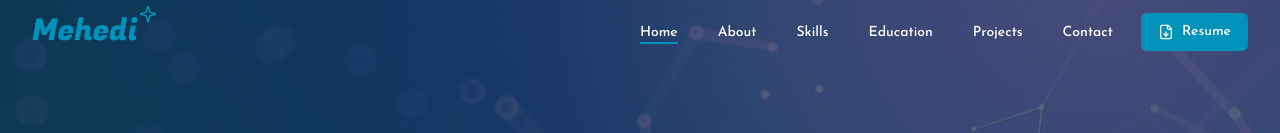
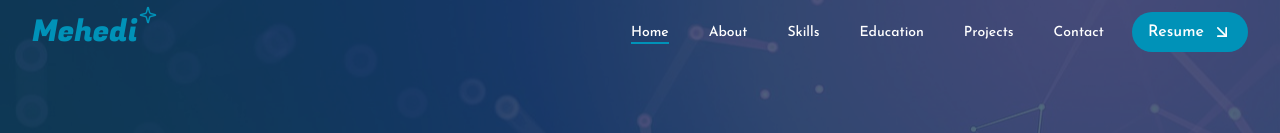
Before and after one commit to syedmehedi34/portfolio, a React (Vite) app: page / in a window 1280 px wide. Shown: the top 133 px of the page. Built offline with nearby package versions, Linux system fonts and the light colour scheme.

Commit message:
navbar updated

```diff
--- a/src/components/Navbar.jsx
+++ b/src/components/Navbar.jsx
@@ -1,7 +1,7 @@
 import { useState, useEffect } from "react";
 import { Link as ScrollLink } from "react-scroll";
 import { Link as RouterLink } from "react-router-dom";
-import { Menu, X, FileDown, Sparkle } from "lucide-react";
+import { Menu, X, FileDown, Sparkle, ArrowDownRight } from "lucide-react";
 import { motion } from "framer-motion";
 
 const Navbar = () => {
@@ -64,7 +64,7 @@ const Navbar = () => {
       animate={{ y: 0 }}
       className={`fixed w-full z-50 transition-all duration-300 ${
         isScrolled
-          ? "bg-cyan-950/30 backdrop-blur-md border-y border-white/20 shadow-lg"
+          ? "bg-cyan-950/30 backdrop-blur-md border-b border-white/20 shadow-lg"
           : "bg-transparent"
       }`}
     >
@@ -77,7 +77,12 @@ const Navbar = () => {
           >
             <RouterLink to="/">
               <h1 className="relative text-3xl text-cyan-600">
-                <span className="fugaz-one-regular">Mehedi</span>
+                <div className="flex items-center space-x-1">
+                  {/* <span className="">
+                    <CodeXml size={36} />
+                  </span> */}
+                  <span className="fugaz-one-regular">Mehedi</span>
+                </div>
                 <span className="absolute -top-2 -right-[20px]">
                   <Sparkle size={18} className="text-cyan-600" />
                 </span>
@@ -114,10 +119,11 @@ const Navbar = () => {
               <a
                 href="./my_resume.pdf"
                 target="_blank"
-                className="inline-flex items-center px-4 py-2 border border-transparent text-sm font-medium rounded-md text-white bg-cyan-600 hover:bg-cyan-700"
+                className="inline-flex items-center px-4 py-2 font-medium rounded-full text-white bg-cyan-600 hover:bg-cyan-700"
               >
-                <FileDown className="w-4 h-4 mr-2" />
+                {/* <FileDown className="w-4 h-4 mr-2" /> */}
                 Resume
+                <ArrowDownRight className="w-5 h-5 ml-2" />
               </a>
             </div>
           </div>
```
